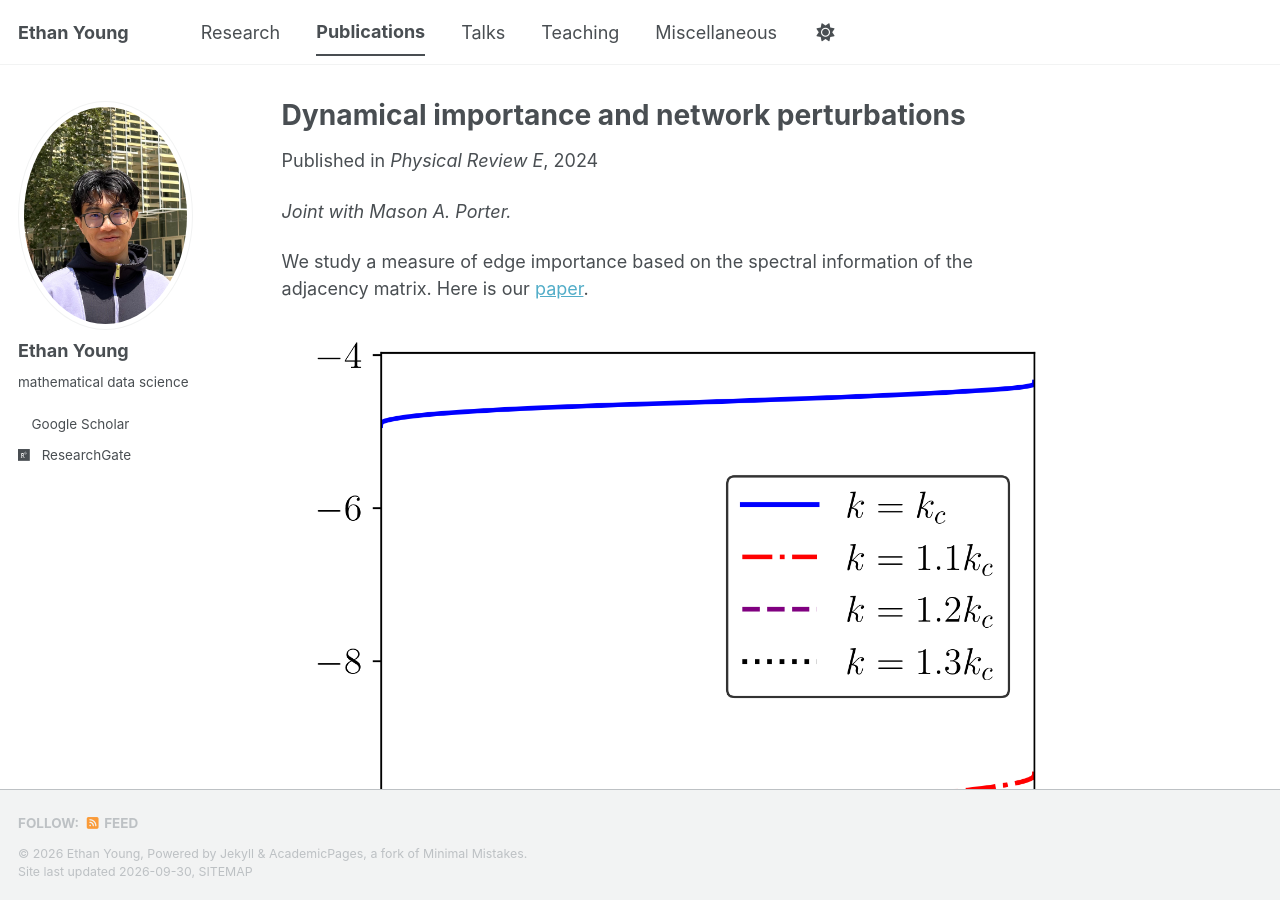
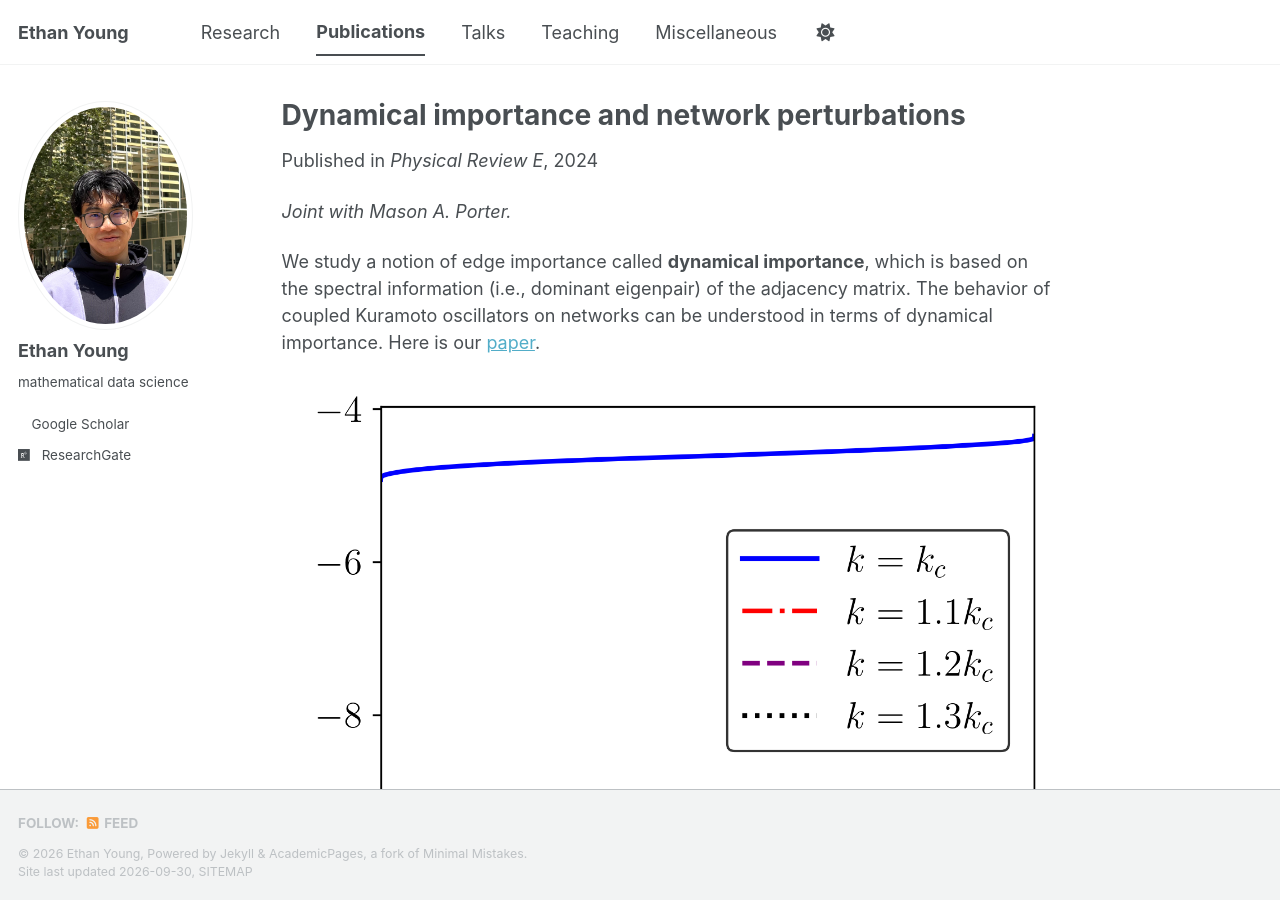
Before and after one commit to ethanjyoung/ethanjyoung.github.io, a Jekyll site: the page built from _publications/2024-12-3-dynimp.md, in a window 1280 px wide and 900 px high. Built offline with Jekyll 4.4.1, drawn with Linux system fonts in a browser that asks for light colours; a style sheet for code colours, icons or effects is not loaded.

Commit message:
Update 2024-12-3-dynimp.md

```diff
--- a/_publications/2024-12-3-dynimp.md
+++ b/_publications/2024-12-3-dynimp.md
@@ -3,7 +3,7 @@ title: "Dynamical importance and network perturbations"
 collection: publications
 category: manuscripts
 permalink:
-excerpt: We study a measure of edge importance based on the spectral information of the adjacency matrix.
+excerpt: The spectral information of the adjacency matrix offers a useful notion of edge importance.
 date: 2024-12-03
 venue: 'Physical Review E'
 paperurl:
@@ -14,6 +14,6 @@ citation:
 
 _Joint with Mason A. Porter._
 
-We study a measure of edge importance based on the spectral information of the adjacency matrix. Here is our <a href="{{ base_path }}/files/Dynamical_importance_and_network_perturbations.pdf"> paper</a>.
+We study a notion of edge importance called **dynamical importance**, which is based on the spectral information (i.e., dominant eigenpair) of the adjacency matrix. The behavior of coupled Kuramoto oscillators on networks can be understood in terms of dynamical importance. Here is our <a href="{{ base_path }}/files/Dynamical_importance_and_network_perturbations.pdf"> paper</a>.
 
 ![]({{ base_path }}/images/foedi.png)
```
